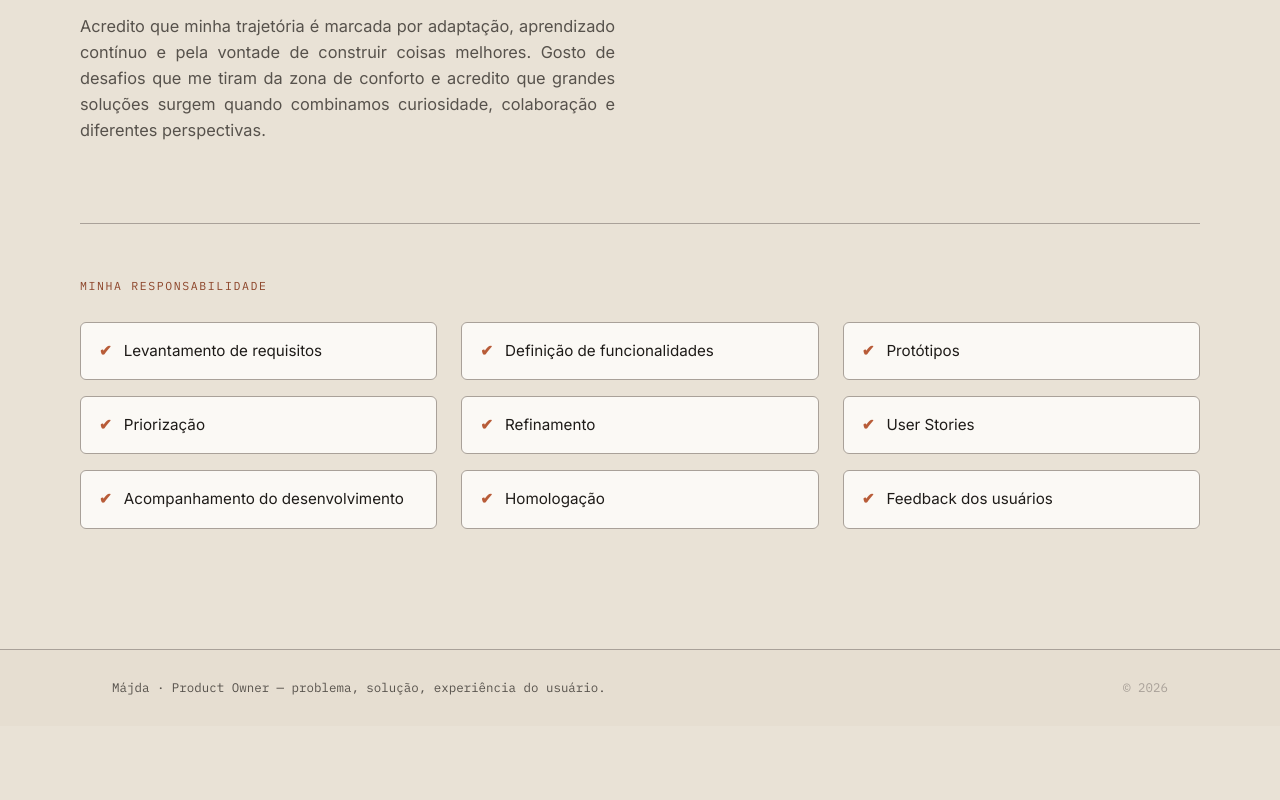
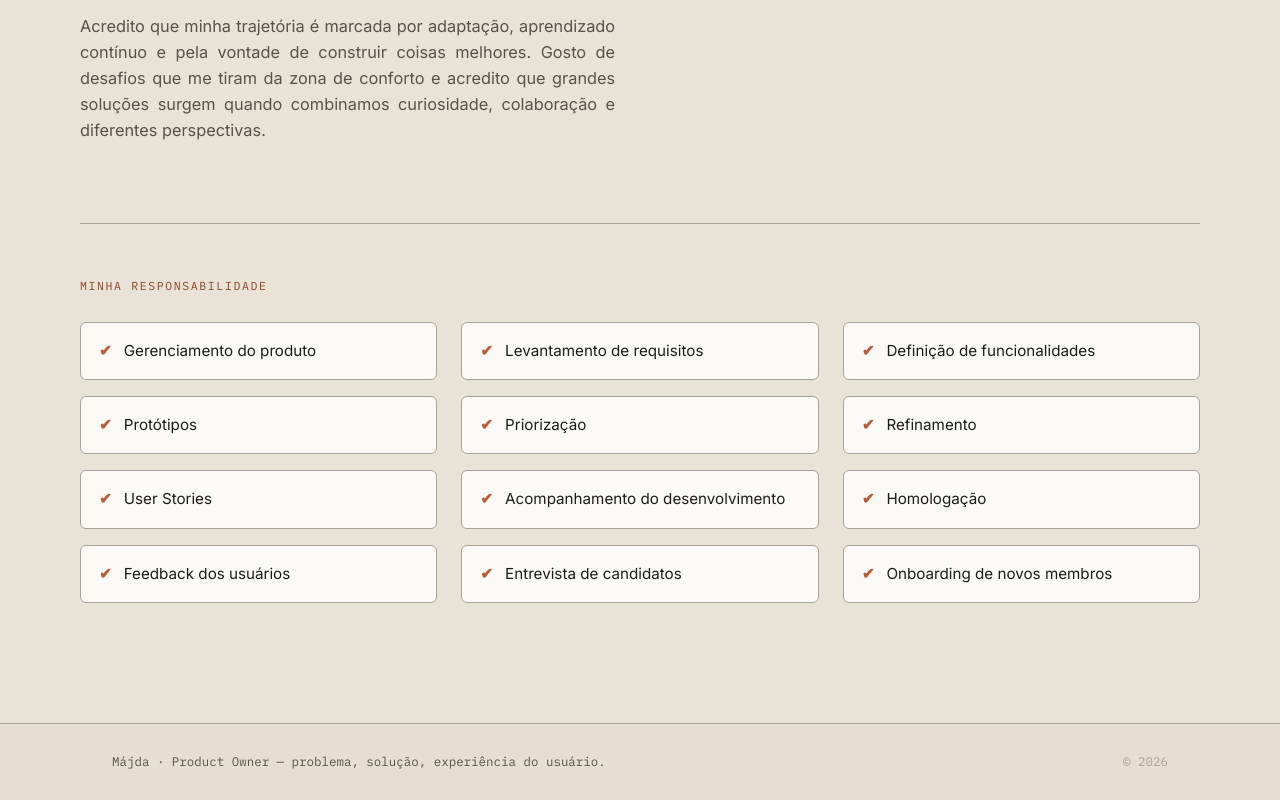
Before and after one commit to majdaalvarenga/majda-portfolio, a React (Vite) app: page /sobre in a window 1280 px wide. Shown: the part 1018-1818 px from the top of the page. Before the commit the page ends 1744 px from the top, so only its background shows below. Built offline with nearby package versions, Linux system fonts and the light colour scheme.

Commit message:
Ajuste responsabilidades

```diff
--- a/src/pages/Sobre.tsx
+++ b/src/pages/Sobre.tsx
@@ -1,4 +1,5 @@
 const responsibilities = [
+  'Gerenciamento do produto',
   'Levantamento de requisitos',
   'Definição de funcionalidades',
   'Protótipos',
@@ -8,6 +9,8 @@ const responsibilities = [
   'Acompanhamento do desenvolvimento',
   'Homologação',
   'Feedback dos usuários',
+  'Entrevista de candidatos',
+  'Onboarding de novos membros',
 ]
 
 export default function Sobre() {
```
